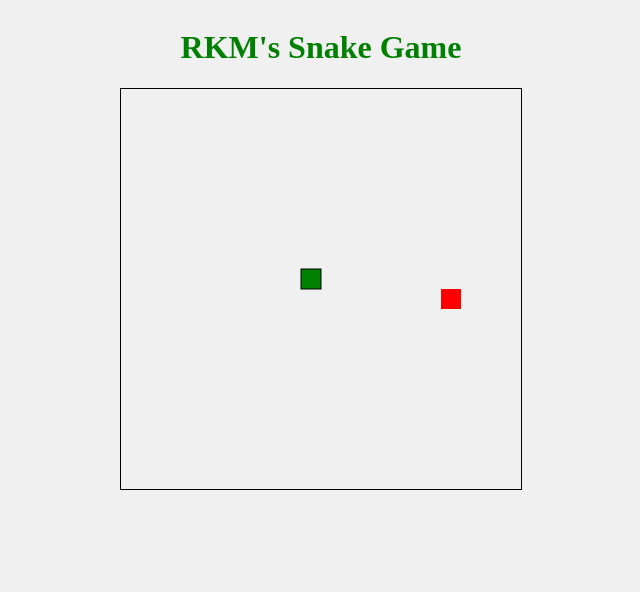
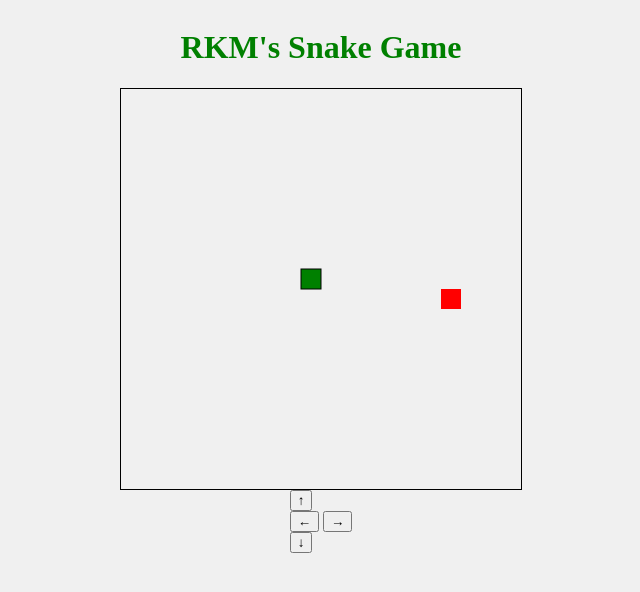
Before and after one commit to Rakunatha/snakegame, a plain HTML site: page index.html in a window 1280 px wide. Shown: the whole page, without its empty margins (319-959 px from the left). Drawn offline with Linux system fonts and the light colour scheme.

Commit message:
Update index.html

```diff
--- a/index.html
+++ b/index.html
@@ -9,6 +9,14 @@
 <body>
     <h1>RKM's Snake Game</h1>
     <canvas id="board"></canvas>
+    <div class="controls">
+        <button id="up">↑</button>
+        <div>
+            <button id="left">←</button>
+            <button id="right">→</button>
+        </div>
+        <button id="down">↓</button>
+    </div>
     <script src="script.js"></script>
 </body>
 </html>
```
